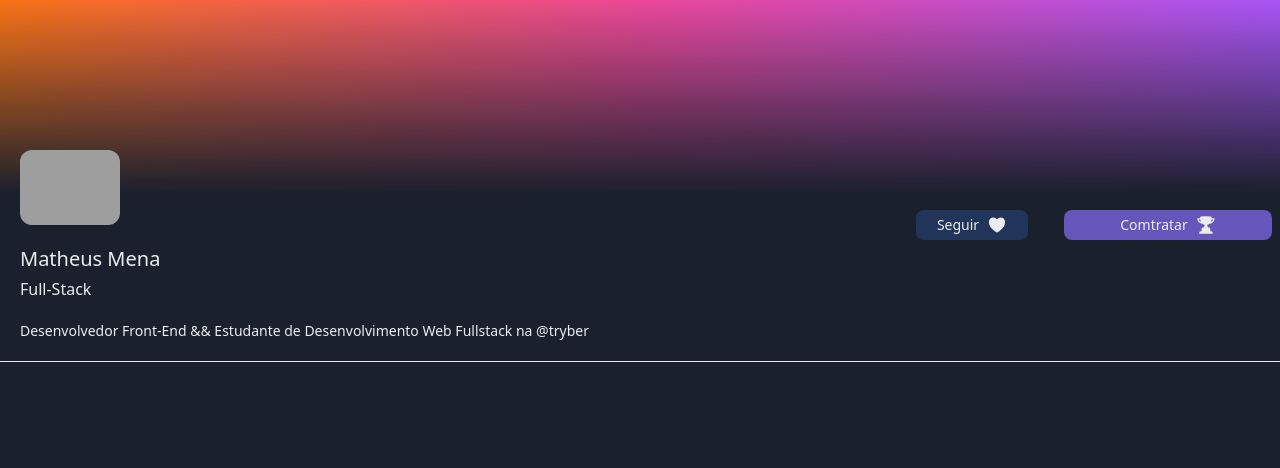
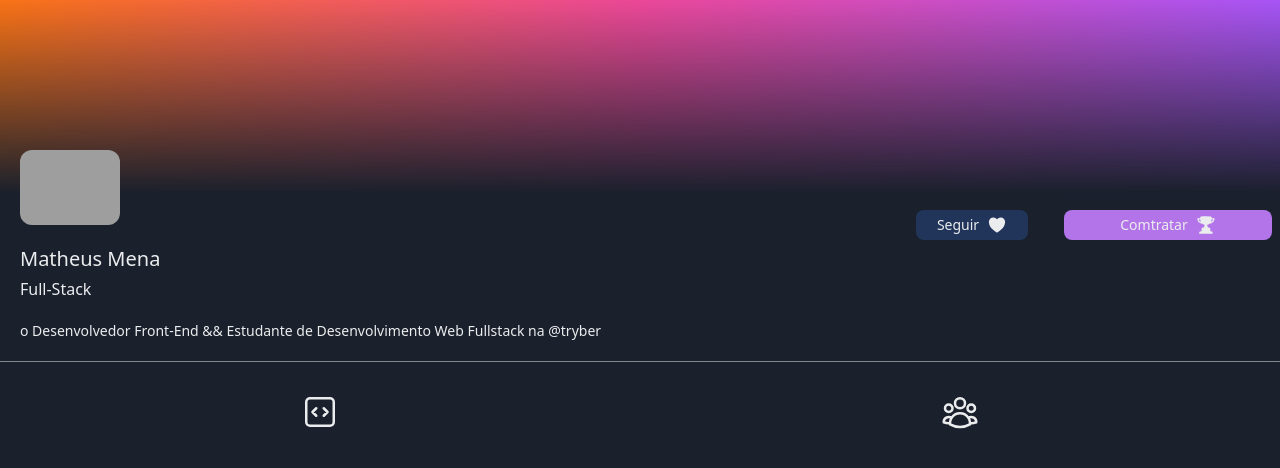
Before and after one commit to MatheusMena/project-sales, a Next.js app: page /perfil in a window 1280 px wide. Shown: the top 468 px of the page. Built offline with nearby package versions, Linux system fonts and the light colour scheme; grey boxes are pictures that could not be loaded.

Commit message:
🚧
add Grup this post

```diff
--- /dev/null
+++ b/src/components/PerfilPages/GalleryPost.tsx
@@ -0,0 +1,21 @@
+import {
+  CodeBracketSquareIcon,
+  UserGroupIcon
+} from '@heroicons/react/24/outline'
+
+export const GalleryPost = () => {
+  return (
+    <main className='h-screen text-snow mt-5 md:relative md:top-28'>
+      <section className='flex justify-evenly'>
+        <div className='w-full flex justify-center items-center'>
+          <CodeBracketSquareIcon className='md:w-10 w-8' />
+        </div>
+        <div className='w-full flex justify-center items-center'>
+          <UserGroupIcon className='md:w-10 w-8' />
+        </div>
+      </section>
+      <article></article>
+      <article></article>
+    </main>
+  )
+}
--- a/src/components/PerfilPages/HeadterPerfil.tsx
+++ b/src/components/PerfilPages/HeadterPerfil.tsx
@@ -46,8 +46,8 @@ export const HeaderPerfil = () => {
             <h3 className='text-base'>Full-Stack</h3>
           </span>
 
-          <p className='md:border-b md:border-snow md:text-left md:5 md:pb-5 mb-2 px-5 text-center '>
-            Desenvolvedor Front-End && Estudante de Desenvolvimento Web
+          <p className='md:border-b md:border-snow md:text-left md:5 md:pb-5 mb-2 px-5 text-center md:border-opacity-50 '>
+            o Desenvolvedor Front-End && Estudante de Desenvolvimento Web
             Fullstack na @tryber
           </p>
         </div>
@@ -76,7 +76,7 @@ export const HeaderPerfil = () => {
 
             sm:w:1/3
 
-            w-full  h-[30px] flex justify-center items-center gap-2 mx-2 bg-kimono text-snow bg-opacity-90 rounded-lg '
+            w-full  h-[30px] flex justify-center items-center gap-2 mx-2 bg-spririt text-snow bg-opacity-90 rounded-lg '
           >
             Comtratar
             <TrophyIcon className='w-5' />
--- a/src/pages/perfil.tsx
+++ b/src/pages/perfil.tsx
@@ -1,9 +1,11 @@
 import { HeaderPerfil } from '@/components/PerfilPages/HeadterPerfil'
+import { GalleryPost } from '../components/PerfilPages/GalleryPost'
 
 export const PerfilsPage = () => {
   return (
     <section className='h-screen'>
       <HeaderPerfil />
+      <GalleryPost />
     </section>
   )
 }
```
